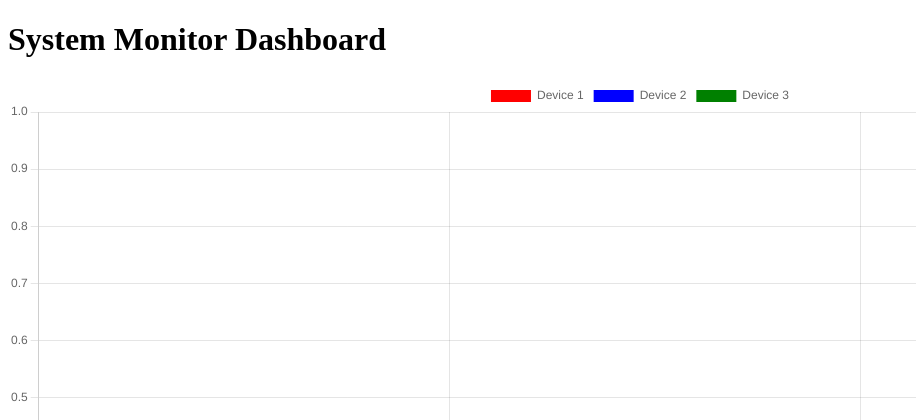
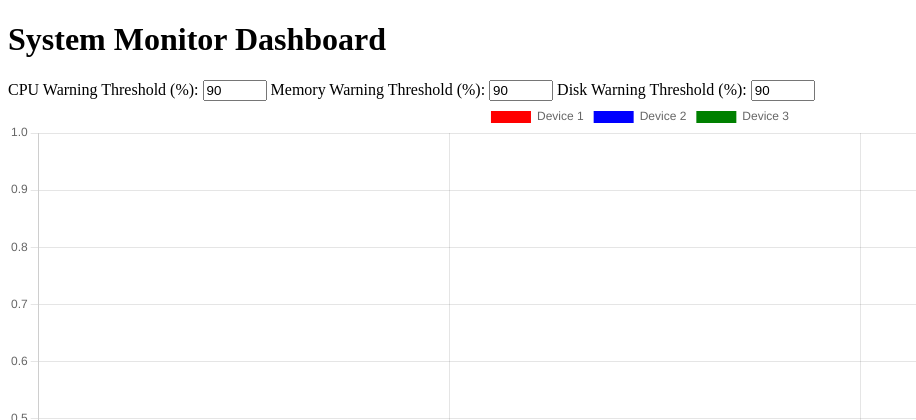
Before and after one commit to GabeALopez/Sys-Admin-Project, a Flask app: page / in a window 1280 px wide. Shown: the top 420 px of the page, without its empty margins (0-916 px from the left). Run offline with Flask 3, Linux system fonts and the light colour scheme; data that the repository does not hold is empty; parts of the project's set-up code (start-up, migrations or seed data) failed here and were passed over.

Commit message:
FINALLY made the alerts values adjustable

```diff
--- a/templates/index.html
+++ b/templates/index.html
@@ -8,6 +8,15 @@
 </head>
 <body>
     <h1>System Monitor Dashboard</h1>
+
+    <label for="cpuThreshold">CPU Warning Threshold (%):</label>
+    <input type="number" id="cpuThreshold" value="90" min="0" max="100">
+
+    <label for="memoryThreshold">Memory Warning Threshold (%):</label>
+    <input type="number" id="memoryThreshold" value="90" min="0" max="100">
+
+    <label for="diskThreshold">Disk Warning Threshold (%):</label>
+    <input type="number" id="diskThreshold" value="90" min="0" max="100">
 
     <canvas id="sysChart"></canvas>
     <canvas id="netChart"></canvas>
@@ -33,7 +42,10 @@
             let cpuWarningTriggered = false;
             let diskWarningTriggered = false;
 
-            // Update system metrics chart
+            const memoryThreshold = parseInt(document.getElementById("memoryThreshold").value);
+            const cpuThreshold = parseInt(document.getElementById("cpuThreshold").value);
+            const diskThreshold = parseInt(document.getElementById("diskThreshold").value);
+
             sysChart.data.datasets.forEach((dataset, i) => {
                 const deviceKey = Object.keys(data.devices_data)[i];
                 const deviceData = data.devices_data[deviceKey];
@@ -43,14 +55,12 @@
                         deviceData.cpu, deviceData.memory, deviceData.disk,
                     ];
 
-                    // Check for warnings
-                    if (deviceData.memory > 90) memoryWarningTriggered = true;
-                    if (deviceData.cpu > 90) cpuWarningTriggered = true;
-                    if (deviceData.disk > 90) diskWarningTriggered = true;
+                    if (deviceData.memory > memoryThreshold) memoryWarningTriggered = true;
+                    if (deviceData.cpu > cpuThreshold) cpuWarningTriggered = true;
+                    if (deviceData.disk > diskThreshold) diskWarningTriggered = true;
                 }
             });
 
-            // Update network traffic chart
             netChart.data.datasets.forEach((dataset, i) => {
                 const deviceKey = Object.keys(data.devices_data)[i];
                 const deviceData = data.devices_data[deviceKey];
@@ -63,7 +73,6 @@
                 }
             });
 
-            // Update uptime chart
             uptimeChart.data.datasets.forEach((dataset, i) => {
                 const deviceKey = Object.keys(data.devices_data)[i];
                 const deviceData = data.devices_data[deviceKey];
@@ -77,22 +86,18 @@
             netChart.update();
             uptimeChart.update();
 
-            // Trigger alerts if thresholds are exceeded
             if (memoryWarningTriggered) {
-                alert("Warning: Memory usage is above 90% on one or more devices!");
+                alert(`Warning: Memory usage is above ${memoryThreshold}% on one or more devices!`);
             }
-
             if (cpuWarningTriggered) {
-                alert("Warning: CPU usage is above 90% on one or more devices!");
+                alert(`Warning: CPU usage is above ${cpuThreshold}% on one or more devices!`);
             }
-
             if (diskWarningTriggered) {
-                alert("Warning: Disk usage is above 90% on one or more devices!");
+                alert(`Warning: Disk usage is above ${diskThreshold}% on one or more devices!`);
             }
         }
 
         document.addEventListener("DOMContentLoaded", async function () {
-            // System metrics chart
             const sysCtx = document.getElementById("sysChart").getContext("2d");
             const sysChart = new Chart(sysCtx, {
                 type: "bar",
@@ -106,7 +111,6 @@
                 }
             });
 
-            // Network traffic chart
             const netCtx = document.getElementById("netChart").getContext("2d");
             const netChart = new Chart(netCtx, {
                 type: "bar",
@@ -120,7 +124,6 @@
                 }
             });
 
-            // Uptime chart
             const uptimeCtx = document.getElementById("uptimeChart").getContext("2d");
             const uptimeChart = new Chart(uptimeCtx, {
                 type: "bar",
@@ -134,10 +137,7 @@
                 }
             });
 
-            // Initial data update
             await updateCharts(sysChart, netChart, uptimeChart);
-
-            // Update charts every 5 seconds
             setInterval(() => updateCharts(sysChart, netChart, uptimeChart), 5000);
         });
     </script>
```
